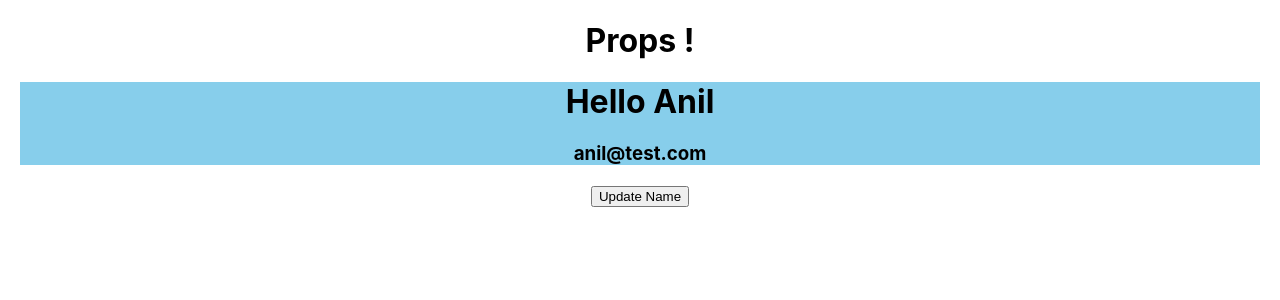
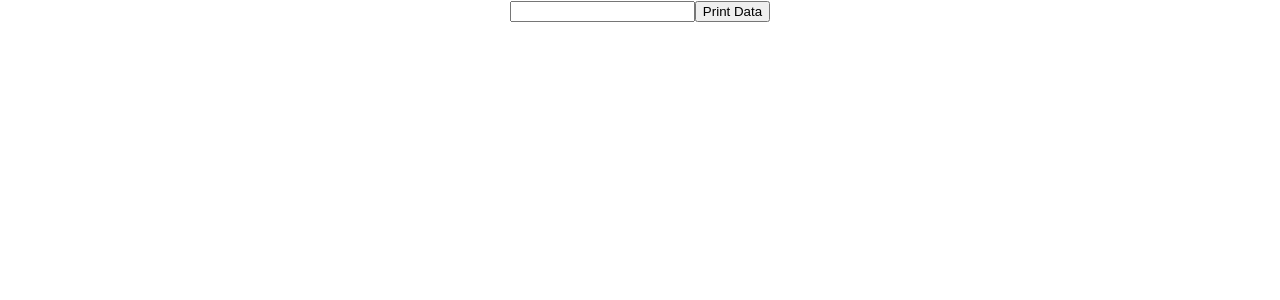
Before and after one commit to NayakVandana/React_js, a React (Create React App) app in the folder blog/: page / in a window 1280 px wide. Shown: the top 300 px of the page. Built offline with nearby package versions, Linux system fonts and the light colour scheme.

Commit message:
get and set input box value

```diff
--- a/blog/src/App.js
+++ b/blog/src/App.js
@@ -1,24 +1,26 @@
 import './App.css';
-import Student from './Student'
-import React from 'react'
-class App extends React.Component {
-  constructor()
+import React ,{useState}from 'react'
+function App() {
+const [data,setData]=useState(null)
+const [print,setPrint]=useState(false)
+
+  function getData(val)
   {
-    super();
-    this.state={
-      name:"Anil"
-    }
+    console.warn(val.target.value)
+    setData(val.target.value)
+    setPrint(false)
   }
-  render()
-  {
-    return (
-      <div className="App">
-       <h1>Props !</h1>
-       <Student name={this.state.name} email="anil@test.com"></Student>
-       <button onClick={()=>this.setState({name:"Sidhu"})} >Update Name</button>
-      </div>
-    );
-  }
+  return (
+    <div className="App">
+     {
+       print?
+       <h1> {data}</h1>
+       :null
+     }
+    <input type="text" onChange={getData} />
+    <button onClick={()=>setPrint(true)} >Print Data</button>
+    </div>
+  );
 }
 
 export default App;
```
